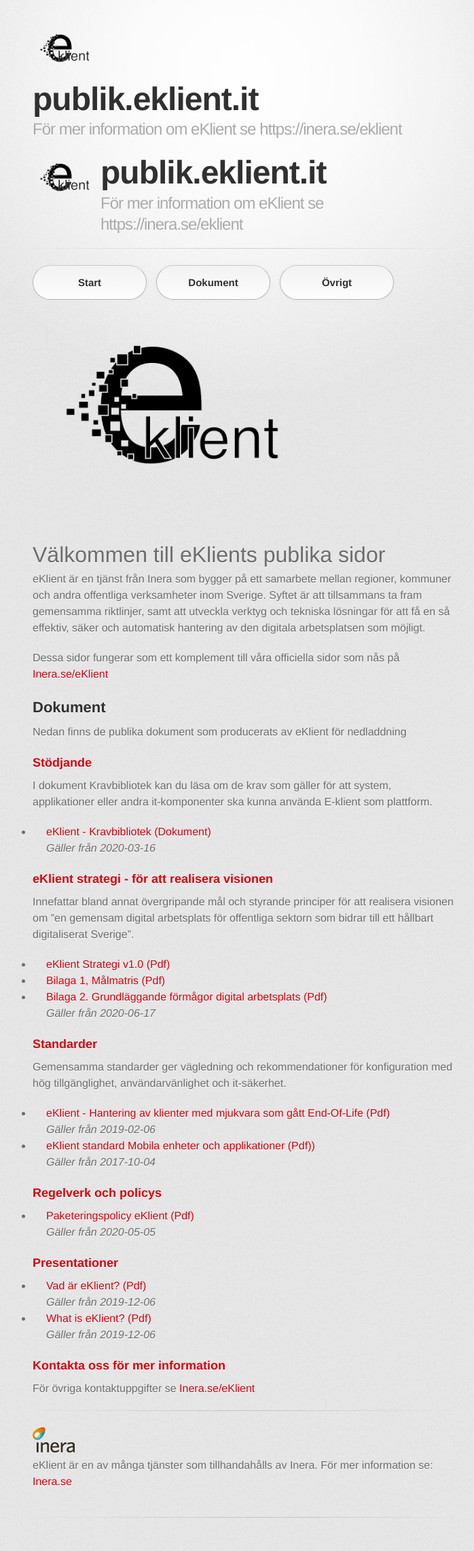
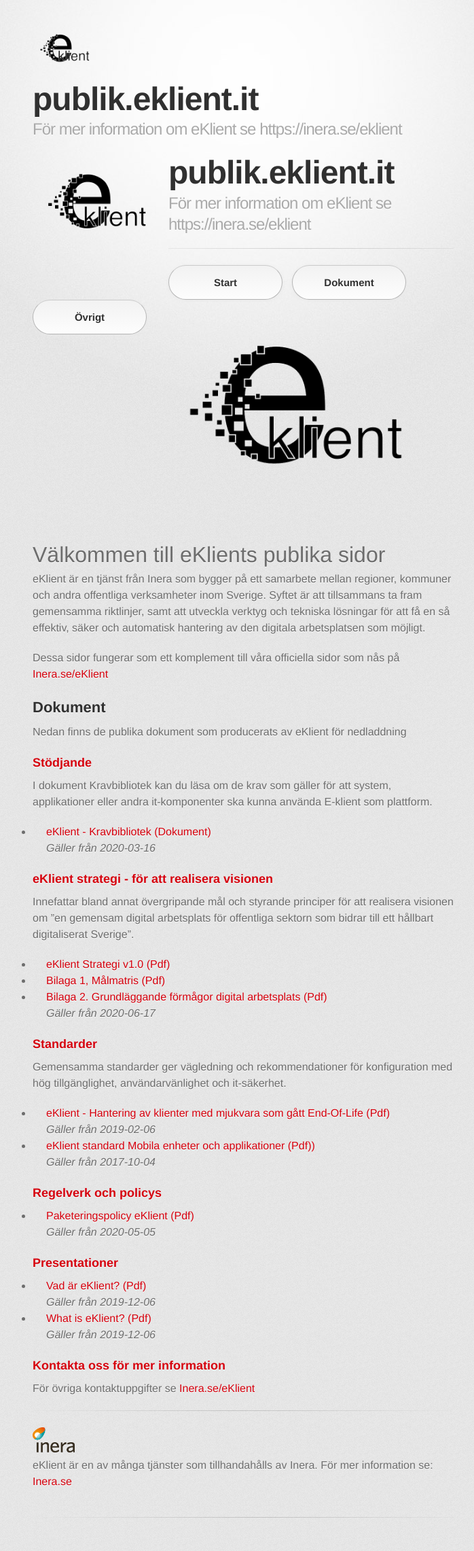
Before and after one commit to eKlient/eKlient.github.io, a Jekyll site: the page built from README.md, in a window 1280 px wide. Shown: the whole page at 68% size, without its empty margins (282-980 px from the left). Built offline with Jekyll 4.4.1, drawn with Linux system fonts in a browser that asks for light colours; some web fonts are replaced; our own code applies the rules of GitHub Pages for plain Markdown files.

Commit message:
Update default.html

```diff
--- a/_layouts/default.html
+++ b/_layouts/default.html
@@ -23,9 +23,11 @@
           <h2>{{ page.description | default: site.description | default: site.github.project_tagline }}</h2>
 
 <div>
-    <p style="float: left;"><img src="logo.png" width="100"></p>
-    <p><h1>{{ page.title | default: site.title | default: site.github.repository_name }}</h1>
-	<h2>{{ page.description | default: site.description | default: site.github.project_tagline }}</h2></p>
+    <p style="float: left;"><img src="logo.png" width="200"></p>
+    <p>
+	<h1>{{ page.title | default: site.title | default: site.github.repository_name }}</h1>
+	<h2>{{ page.description | default: site.description | default: site.github.project_tagline }}</h2>
+    </p>
 </div>
 
 	  <hr>
```
